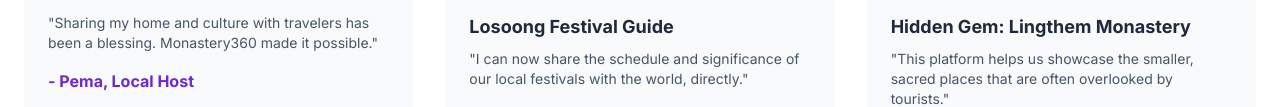
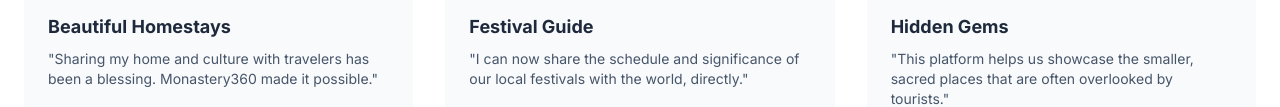
Before and after one commit to sunay2403/SIH2025_Prototype, a plain HTML site: page index.html in a window 1280 px wide. Shown: the part 2467-2574 px from the top of the page. Drawn offline with nearby package versions, Linux system fonts and the light colour scheme.

Commit message:
Update index.html

```diff
--- a/index.html
+++ b/index.html
@@ -120,18 +120,19 @@
                 <div class="grid md:grid-cols-2 lg:grid-cols-3 gap-8">
                     <div class="bg-slate-50 p-6 rounded-lg">
                         <img src="https://dynamic-media-cdn.tripadvisor.com/media/photo-o/20/ec/0d/08/homestay.jpg?w=900&h=500&s=1" alt="Homestays" class="rounded-md mb-4 w-full h-48 object-cover">
+                        <h3 class="font-bold text-lg mb-2">Beautiful Homestays</h3>
                         <p class="text-slate-600 text-sm mb-4">"Sharing my home and culture with travelers has been a blessing. Monastery360 made it possible."</p>
                         <p class="font-semibold text-violet-700">- Pema, Local Host</p>
                     </div>
                     <div class="bg-slate-50 p-6 rounded-lg">
                         <img src="https://liamtra.com/blog/wp-content/uploads/2023/02/HOW-IS-LOSAR-FESTIVAL-CELEBRATED-1.jpg" alt="Cultural Event" class="rounded-md mb-4 w-full h-48 object-cover">
-                        <h3 class="font-bold text-lg mb-2">Losoong Festival Guide</h3>
+                        <h3 class="font-bold text-lg mb-2">Festival Guide</h3>
                         <p class="text-slate-600 text-sm mb-4">"I can now share the schedule and significance of our local festivals with the world, directly."</p>
                         <p class="font-semibold text-violet-700">- Tenzing, Community Guide</p>
                     </div>
                      <div class="bg-slate-50 p-6 rounded-lg">
                         <img src="https://topplacesindia.com/img/attractions/sikkim/dubdi-monastery/dubdi-monastery-hero.jpg" alt="Hidden Monastery" class="rounded-md mb-4 w-full h-48 object-cover">
-                        <h3 class="font-bold text-lg mb-2">Hidden Gem: Lingthem Monastery</h3>
+                        <h3 class="font-bold text-lg mb-2">Hidden Gems</h3>
                         <p class="text-slate-600 text-sm mb-4">"This platform helps us showcase the smaller, sacred places that are often overlooked by tourists."</p>
                         <p class="font-semibold text-violet-700">- Local Monk Community</p>
                     </div>
```
